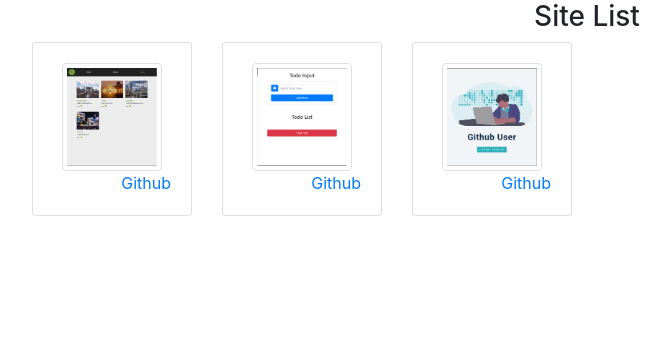
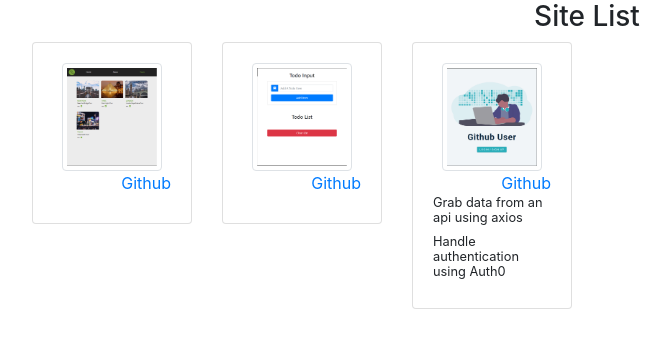
Before and after one commit to sadavoya/hosting-ols, a React (Create React App) app: page / in a window 1280 px wide. Shown: the top 348 px of the page, without its empty margins (53-723 px from the left). Built offline with nearby package versions, Linux system fonts and the light colour scheme.

Commit message:
Fix Site component: * make sure info is used

```diff
--- a/src/components/Site/index.js
+++ b/src/components/Site/index.js
@@ -12,6 +12,14 @@
         <a href={github} className="ml-auto">
           Github
         </a>
+        {info &&
+          info.map((detail, index) => {
+            return (
+              <h6 key={index} className="small">
+                {detail}
+              </h6>
+            );
+          })}
       </div>
     );
   }
```
